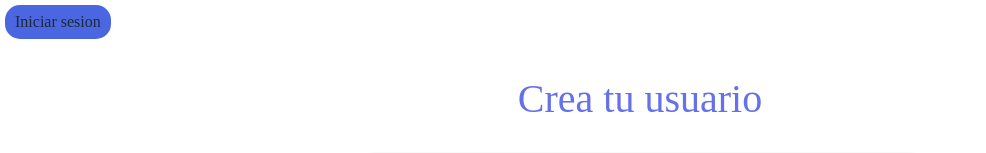
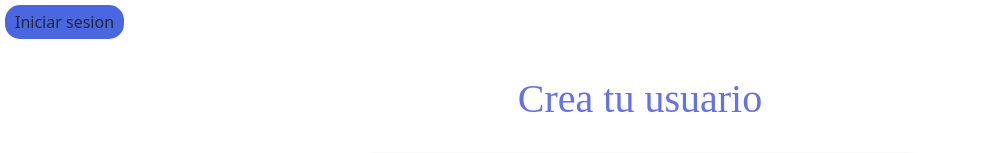
Before and after one commit to edgardo90/deploy-front-presopuestoApp, a React (Create React App) app: page /registrer in a window 1280 px wide. Shown: the top 153 px of the page, without its empty margins (0-986 px from the left). Built offline with nearby package versions, Linux system fonts and the light colour scheme; no server answers.

Commit message:
modifique el tipo de letra en css

```diff
--- a/src/components/create/css/OperationCreate.module.css
+++ b/src/components/create/css/OperationCreate.module.css
@@ -7,7 +7,7 @@
   margin-left: 5px;
     border: none;
     border-radius: 15px;
-    font-family: 'Cookie', cursive;
+    /* font-family: 'Cookie', cursive; */
     padding-left: 10px;/* agrando el button hacia la izquierda  */
     padding-right: 10px; /* agrando el button hacia la derecha */
     padding-top: 5px; /*agrando el button hacia arriba  */
```
